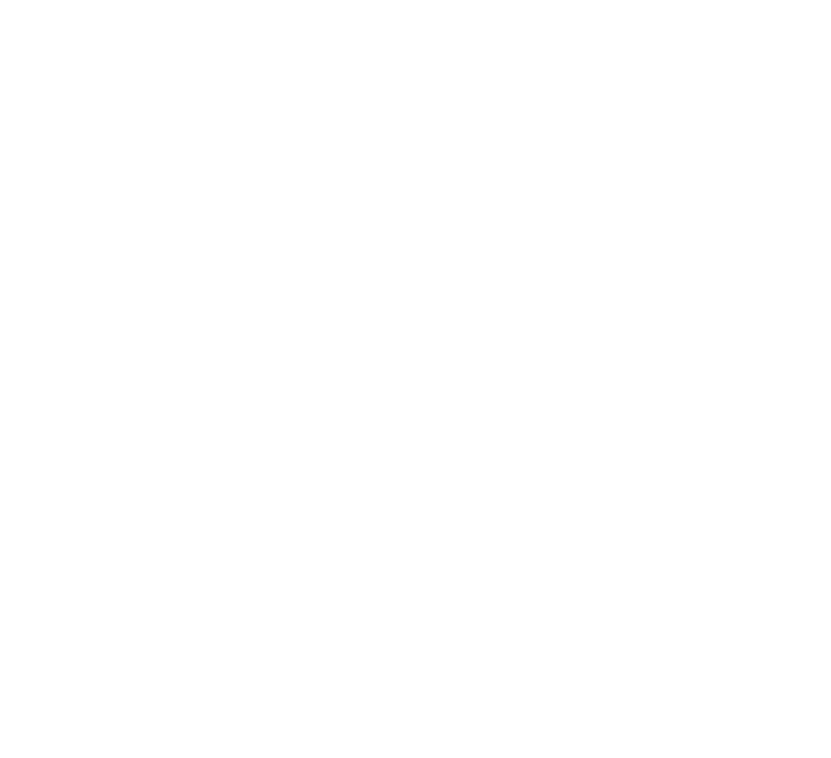
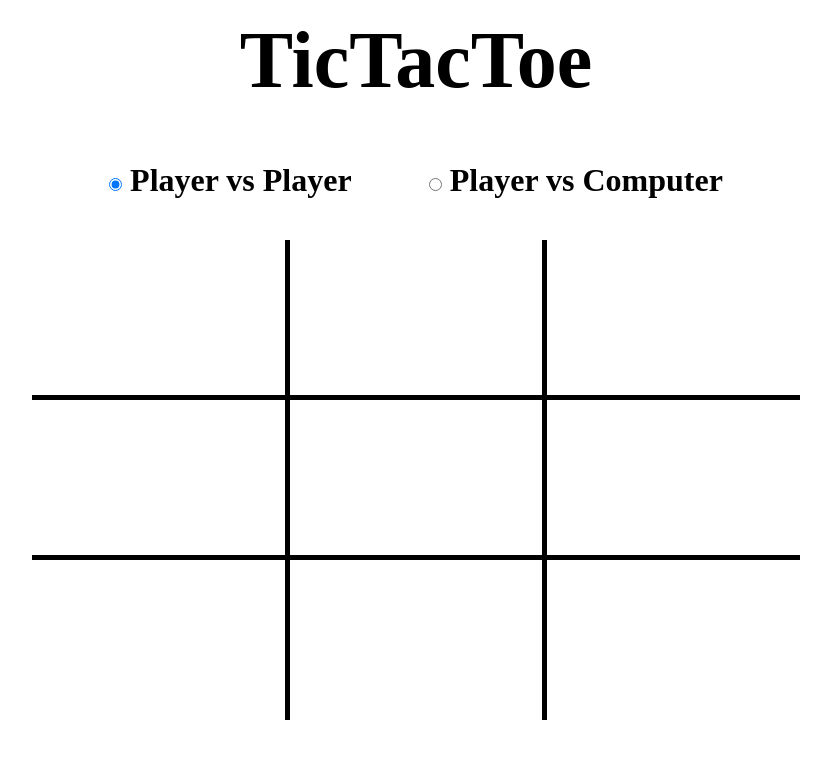
Before and after one commit to CBailey589/Practice-Exercise-TicTacToe-Game, a plain HTML site: page index.html in a window 1280 px wide. Shown: the whole page, without its empty margins (224-1055 px from the left). Drawn offline with Linux system fonts and the light colour scheme.

Commit message:
basic html and css constructed for title, game type, and game board

```diff
--- a/index.html
+++ b/index.html
@@ -1,5 +1,6 @@
 <!doctype html>
 <html lang="en">
+
 <head>
   <meta charset="utf-8">
   <title>Nashville Software School</title>
@@ -8,18 +9,45 @@
 </head>
 
 <body>
-  <nav></nav>
 
-  <header></header>
+  <header>
+    <h1>TicTacToe</h1>
+  </header>
 
-  <article>
-    <header></header>
-    <section></section>
-    <footer></footer>
-  </article>
+  <section class="gameType">
+    <div class="gameTypeButtons">
+      <div class="gameType1">
+        <input type="radio" id="PvP" value="2P" checked>
+        <label for="PvP">Player vs Player</label>
+      </div>
+      <div class="gameType2">
+        <input type="radio" id="PvC" value="1P">
+        <label for="PvC">Player vs Computer</label>
+      </div>
+    </div>
+  </section>
+
+  <section class="gameBoard">
+    <div class="row">
+      <div class="squares top left" id="0--0"></div>
+      <div class="squares top center" id="0--1"></div>
+      <div class="squares top right" id="0--2"></div>
+    </div>
+    <div class="row">
+      <div class="squares middle left" id="1--0"></div>
+      <div class="squares middle center" id="1--1"></div>
+      <div class="squares middle right" id="1--2"></div>
+    </div>
+    <div class="row">
+      <div class="squares bottom left" id="2--0"></div>
+      <div class="squares bottom center" id="2--1"></div>
+      <div class="squares bottom right" id="2--2"></div>
+    </div>
+  </section>
 
   <footer></footer>
 
   <script src="scripts/scripts.js"></script>
 </body>
+
 </html>
--- a/styles/style.css
+++ b/styles/style.css
@@ -0,0 +1,88 @@
+*{
+    margin: 0px;
+}
+
+html {
+    /* border: 10px solid green; */
+    display: flex;
+    width: 100%;
+    height: 100%;
+}
+
+body {
+    /* border: 1px solid red; */
+    display: flex;
+    flex-direction: column;
+    justify-content: flex-start;
+    align-items:center;
+    width: 100%;
+    height: 100%;
+
+}
+
+header {
+    /* border: 5px solid purple; */
+    display: flex;
+    justify-content: center;
+    align-items: center;
+    height: 15%;
+    width: 60%;
+}
+
+h1 {
+    /* border: 1px solid green; */
+    display: flex;
+    justify-content: center;
+    font-size: 5em;
+}
+
+.gameType {
+    /* border: 5px solid red; */
+    display: flex;
+    justify-content: center;
+    align-items: center;
+    height: 15%;
+    width: 60%;
+}
+
+.gameTypeButtons {
+    /* border: 2px solid black; */
+    display: flex;
+    justify-content: space-evenly;
+    font-size: 2em;
+    font-weight: bold;
+    width: 100%;
+}
+.gameBoard {
+    /* border: 5px solid gray; */
+    display: flex;
+    flex-direction: column;
+    width: 60%;
+    height: 60%;
+}
+
+.row {
+    /* border: 1px solid purple; */
+    display: flex;
+    flex-direction: row;
+    justify-content: center;
+    /* width: 100%; */
+    flex: 1;
+}
+
+
+.squares {
+    /* border: 1px solid blue; */
+    display: flex;
+    justify-content: center;
+    /* width: 33%; */
+    flex: 1;
+}
+
+.top, .middle {
+    border-bottom: 5px solid black;
+}
+
+.left, .center {
+    border-right: 5px solid black;
+}
```
